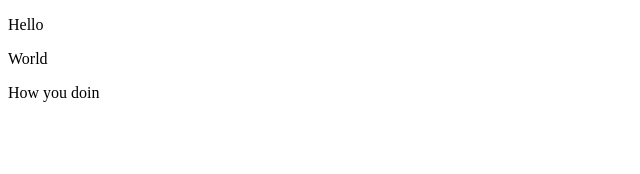
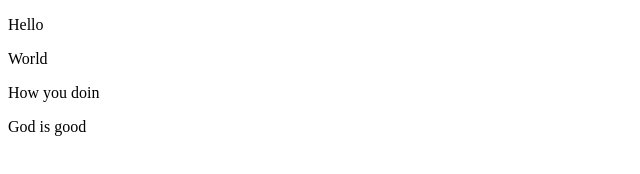
Before and after one commit to ethanelstein/firstwebsite, a plain HTML site: page index.html in a window 1280 px wide. Shown: the full height of the page, 0-640 px from the left. Drawn offline with Linux system fonts and the light colour scheme.

Commit message:
allah hu akhbar

```diff
--- a/index.html
+++ b/index.html
@@ -4,5 +4,6 @@
     <p>Hello</p>
     <p>World</p>
     <p>How you doin</p>
+    <p>God is good</p>
   </body>
 </html>
```
